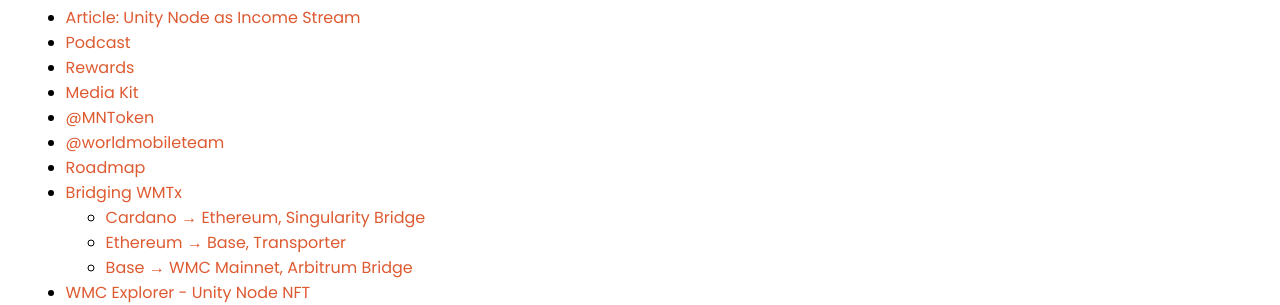
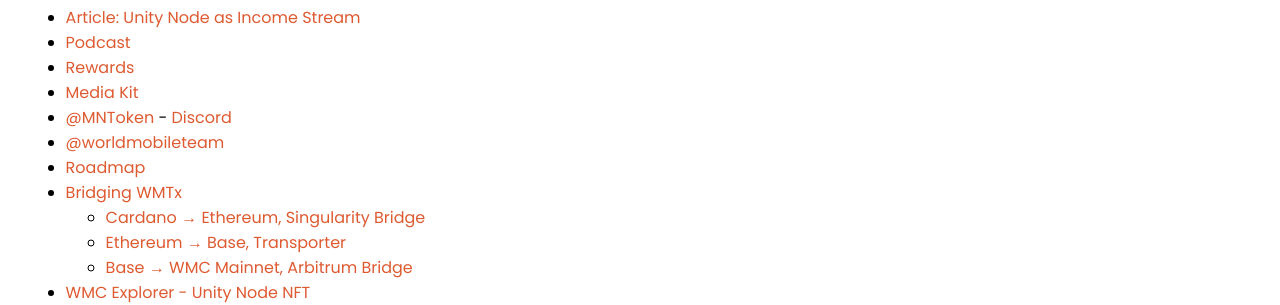
Before and after one commit to selfdriven-services/selfdriven-tel, a Jekyll site: the page built from docs/pages/resources.md, in a window 1280 px wide. Shown: the part 237-542 px from the top of the page. Built offline with Jekyll 4.4.1, drawn with Linux system fonts in a browser that asks for light colours.

Commit message:
Update resources.md

```diff
--- a/docs/pages/resources.md
+++ b/docs/pages/resources.md
@@ -13,7 +13,7 @@
 - [Podcast](https://youtu.be/pcmbBwExphM?si=owtZ7NwwGOcntNaa)
 - [Rewards](https://unitynodes.io/documents/Unity_Rewards.pdf)
 - [Media Kit](https://unitynodes.io/media-kit.html)
-- [@MNToken](https://x.com/MNToken)
+- [@MNToken](https://x.com/MNToken) - [Discord](https://discord.gg/minutesnetwork)
 - [@worldmobileteam](https://x.com/worldmobileteam)
 - [Roadmap](https://x.com/MNToken/status/1983530145852874775)
 - [Bridging WMTx](https://x.com/CloverNodes/status/1960133264322273531)
```
